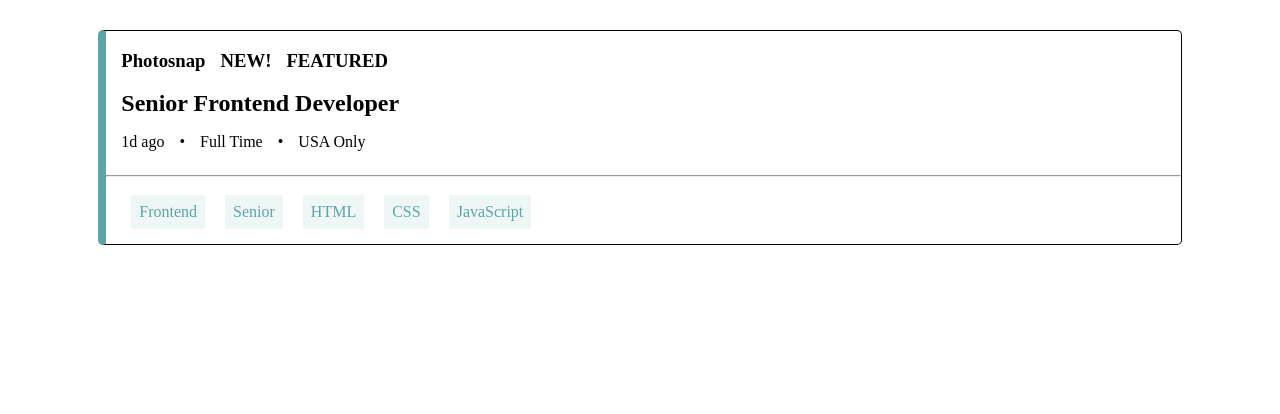
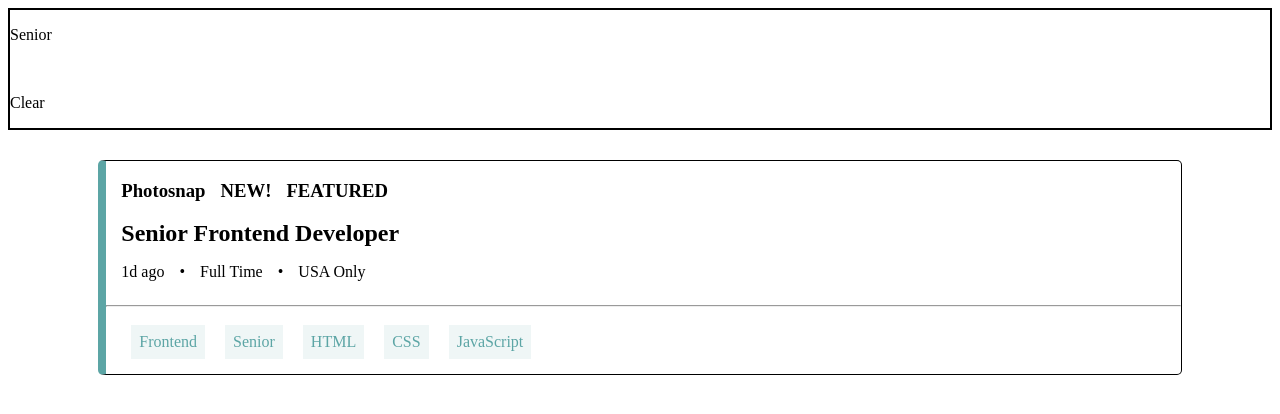
Before and after one commit to vikrambenipal/react-static-job-listings, a React (Create React App) app: page / in a window 1280 px wide. Both pictures are taken after a click on the element "Senior". Shown: the top 414 px of the page. Built offline with nearby package versions, Linux system fonts and the light colour scheme.

Commit message:
removing filter tags in progress with new Filter component

```diff
--- a/src/App.js
+++ b/src/App.js
@@ -1,12 +1,10 @@
 import React from 'react';
 import List from './components/List';
-import Filter from './components/Filter';
 import data from './data.json';
 
 function App() {
   return (
     <div className="App">
-      <Filter data={data}/>
       <List data={data}/>
     </div>
   );
--- a/src/components/Filter.js
+++ b/src/components/Filter.js
@@ -1,12 +1,28 @@
-import React from 'react'
+import React from 'react';
+import styled from'styled-components';
+import removeIcon from './images/icon-remove.svg';
 
-const Filter = () => {
+// flex layout:
+// 2 columns: tags and clear
+// c1: row of tags with flex-wrap
+// c2: p tag vertically centered
+
+const Container = styled.div`
+    border: ${props => props.len > 0 ? "2px solid black" : ""};
+`
+
+const Filter = ({ filter }) => {
+    console.log(filter);
     return (
-        <div>
-            {/* get passed item you want to filter
-                merge tools and languages array and filter based on that
-                keep seperate array so you can stack filtered items */}
-        </div>
+        <Container len={filter.length}>
+            {filter.map((tag, index) => {
+                return <div key={index}>
+                            <p>{tag}</p>
+                            <img src={removeIcon} alt=""></img>
+                        </div>
+            })}
+            {filter.length > 0 && <p>Clear</p>}
+        </Container>
     )
 }
 
--- a/src/components/List.js
+++ b/src/components/List.js
@@ -1,5 +1,6 @@
 import React, { useState, Fragment } from 'react'
 import Item from './Item';
+import Filter from './Filter';
 
 const List = ({ data }) => {
 
@@ -11,6 +12,7 @@ const List = ({ data }) => {
     }
     return (
         <div>
+            <Filter filter={filter}/>
             {data.map((item, index) => {
                 // return <Item key={index} item={item} handleFilter={handleFilter} />
 
```
